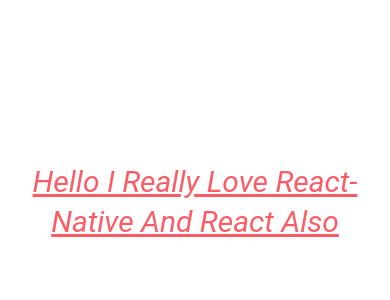
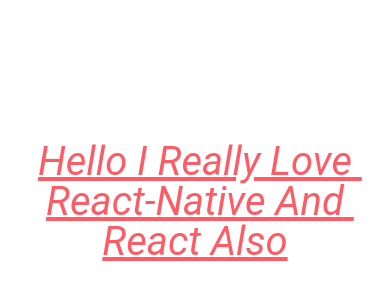
Before and after one commit to sameerasad/react-native-with-expo, a React Native app: screen / in a window 390 px wide. Shown: the part 220-520 px from the top of the page. Built offline with nearby package versions, Linux system fonts and the light colour scheme.

Commit message:
add fontSize property

```diff
--- a/app/TestText.js
+++ b/app/TestText.js
@@ -22,5 +22,6 @@
     color: colors.primary,
     lineHeight: 40, //DISTANCE BETWEEN LINES
     textAlign: "center",
+    fontSize: 40,
   },
 });
```
